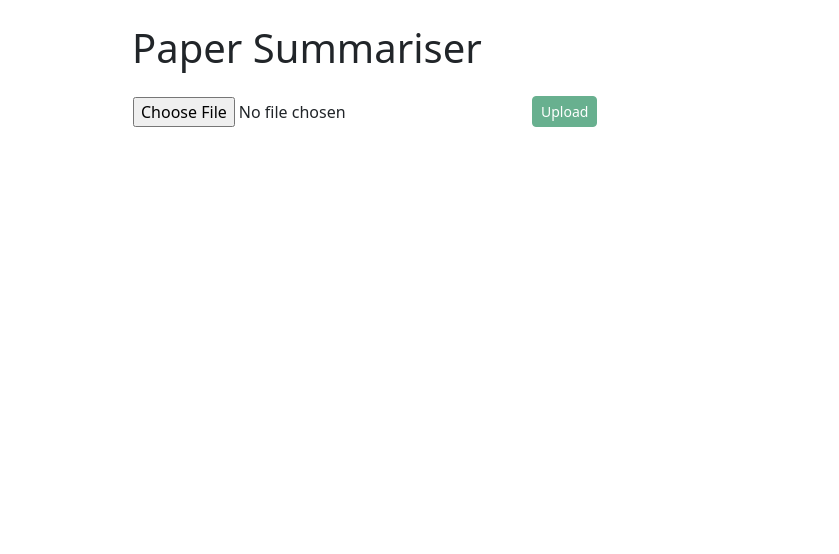
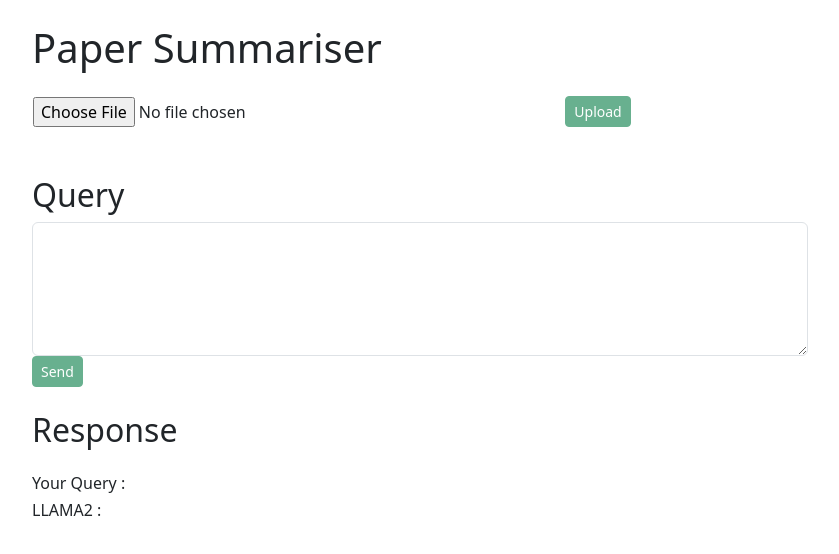
Before and after one commit to ShawonAshraf/paper-chat-qa, a React (Vite) app in the folder web/: page / in a window 1280 px wide. Shown: the top 554 px of the page, without its empty margins (220-1059 px from the left). Built offline with nearby package versions, Linux system fonts and the light colour scheme.

Commit message:
query frame component complete

```diff
--- a/web/src/app/app.tsx
+++ b/web/src/app/app.tsx
@@ -1,14 +1,17 @@
 // eslint-disable-next-line @typescript-eslint/no-unused-vars
 import "bootstrap/dist/css/bootstrap.min.css";
 import FileUploader from "./components/fileuploader";
+import QueryFrame from "./components/query";
+
 
 export function App() {
     return (
-        <div className="container" style={{ width: "600px" }}>
+        <div className="container" style={{ width: "800px" }}>
             <div className="my-4">
                 <h1>Paper Summariser</h1>
             </div>
             <FileUploader />
+            <QueryFrame />
         </div>
     );
 }
--- a/web/src/app/components/query.tsx
+++ b/web/src/app/components/query.tsx
@@ -1,29 +1,77 @@
+import { useState } from "react";
+import HttpRequestService from "../utils/requests";
+
 const QueryFrame: React.FC = () => {
+    const [currentQuery, setCurrentQuery] = useState<string>();
+    const [currentResponse, setCurrentResponse] = useState<string>();
+
+    // handle changes in the query text area
+    // https://bobbyhadz.com/blog/react-get-textarea-value
+    const handleTextAreaChanges = (event: Event) => {
+        setCurrentQuery(event.target?.value);
+    };
+
+    // send query
+    const sendQuery = () => {
+        if (!currentQuery) return;
+
+        HttpRequestService.sendQuery(currentQuery)
+            .then((response) => {
+                setCurrentResponse(response.data.results);
+            })
+            .catch((err) => {
+                if (
+                    err.response &&
+                    err.response.data &&
+                    err.response.data.message
+                ) {
+                    setCurrentResponse(err.response.data.message);
+                } else {
+                    setCurrentResponse(
+                        "Error getting a result from the LLM. Try restarting the API server."
+                    );
+                }
+            });
+    };
+
     return (
         <div className="my-5">
             {/* textarea for query input */}
             <div className="form-group">
-                <h2>Query here</h2>
-                <form>
+                <h2>Query</h2>
                 <div className="form-outline">
                     <textarea
                         className="form-control"
-                            id="textAreaExample1"
+                        id="queryTextArea"
                         rows="5"
+                        onChange={handleTextAreaChanges}
                     ></textarea>
                 </div>
-                </form>
+
+                <div className="col-5">
+                    <button
+                        className="btn btn-success btn-sm"
+                        disabled={!currentQuery}
+                        onClick={sendQuery}
+                    >
+                        Send
+                    </button>
+                </div>
             </div>
 
             {/* response */}
             <div className="my-4">
                 <h2>Response</h2>
-                <p>
-                    <em>Response goes here!</em>
+                <div className="my-4">
+                    <h6>Your Query : {currentQuery}</h6>
+                    <h6>LLAMA2 : </h6>
+                    <p id="responseBody">
+                        <em>{currentResponse}</em>
                     </p>
                 </div>
             </div>
+        </div>
     );
-}
+};
 
 export default QueryFrame;
```
Lines whose indentation alone changed are shown as unchanged.
